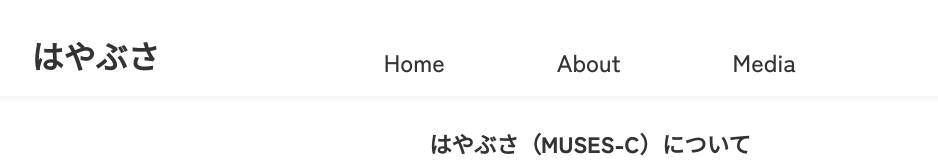
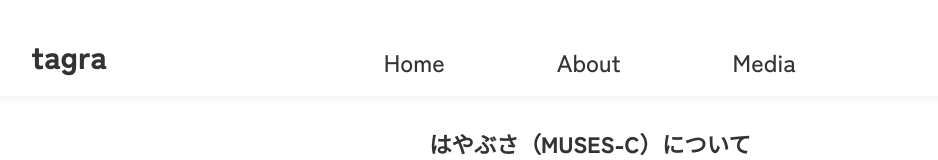
Before and after one commit to l4na-git/my-page, a plain HTML site: page about.html in a window 1280 px wide. Shown: the top 160 px of the page, without its empty margins (50-988 px from the left). Drawn offline with Linux system fonts and the light colour scheme; some packages are replaced by stand-ins of ours; a web font is replaced by a local one.

Commit message:
ヘッダーの変更

```diff
--- a/about.html
+++ b/about.html
@@ -32,7 +32,7 @@
 
         <!-- スマホヘッダー -->
         <div class="box-header">
-            <span class="box-sitename">はやぶさ</span>
+            <span class="box-sitename">tagra</span>
             <!-- ハンバーガーメニュー -->
             <div class="hamburger-menubox">
                 <input id="hamburger-demo1" type="checkbox" class="input-hidden">
@@ -52,7 +52,7 @@
 
         <!-- PCヘッダー -->
         <div class="pc-header">
-            <h1><a href="index.html">はやぶさ</a></h1>
+            <h1><a href="index.html">tagra</a></h1>
             <nav>
                 <ul class="pc-nav">
                     <li><a href="index.html">Home</a></li>
```
Also changed, not shown: index.html (+2 -2 lines), media.html (+2 -2 lines).
